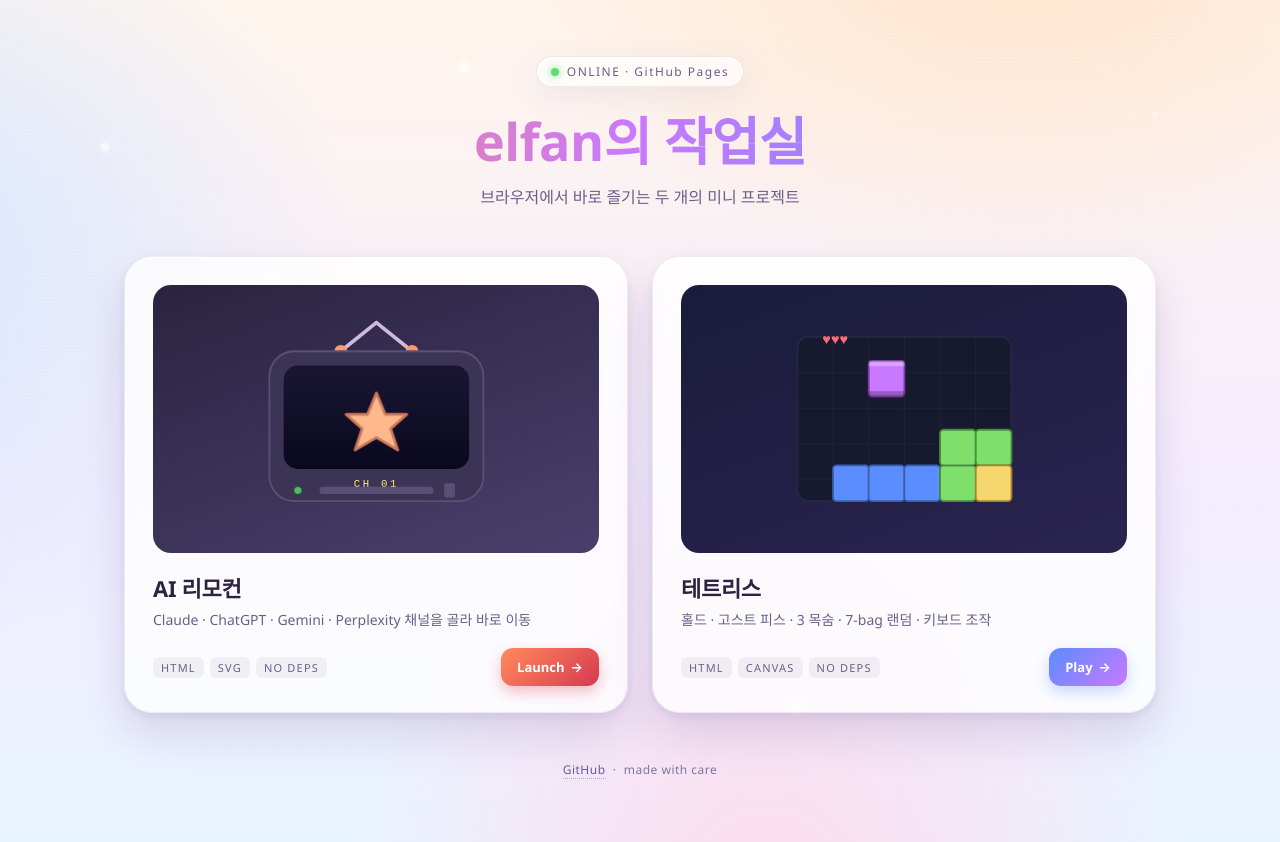
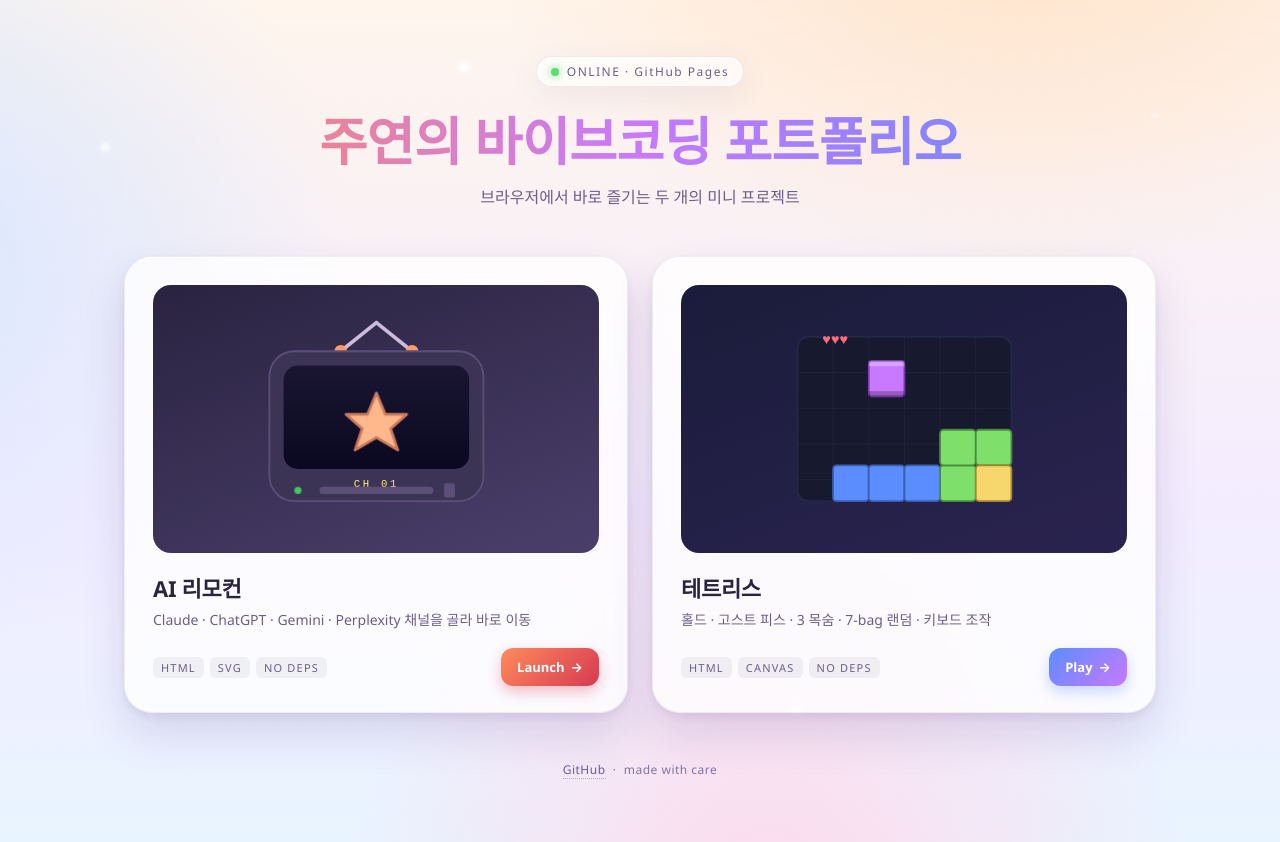
Before and after one commit to nemoswimin9/tetris, a plain HTML site: page index.html in a window 1280 px wide. Drawn offline with Linux system fonts and the light colour scheme.

Commit message:
Rename landing page heading to "주연의 바이브코딩 포트폴리오"
Co-Authored-By: Claude Opus 4.7 (1M context) <noreply@anthropic.com>

```diff
--- a/index.html
+++ b/index.html
@@ -3,7 +3,7 @@
 <head>
 <meta charset="utf-8" />
 <meta name="viewport" content="width=device-width,initial-scale=1" />
-<title>elfan의 작업실 — AI 리모컨 & 테트리스</title>
+<title>주연의 바이브코딩 포트폴리오 — AI 리모컨 & 테트리스</title>
 <meta name="description" content="브라우저에서 바로 즐기는 AI 서비스 런처와 테트리스 게임" />
 <style>
   *, *::before, *::after { box-sizing: border-box; }
@@ -218,7 +218,7 @@
 <main>
   <header>
     <span class="badge"><span class="dot"></span> ONLINE · GitHub Pages</span>
-    <h1>elfan의 작업실</h1>
+    <h1>주연의 바이브코딩 포트폴리오</h1>
     <p>브라우저에서 바로 즐기는 두 개의 미니 프로젝트</p>
   </header>
 
```
